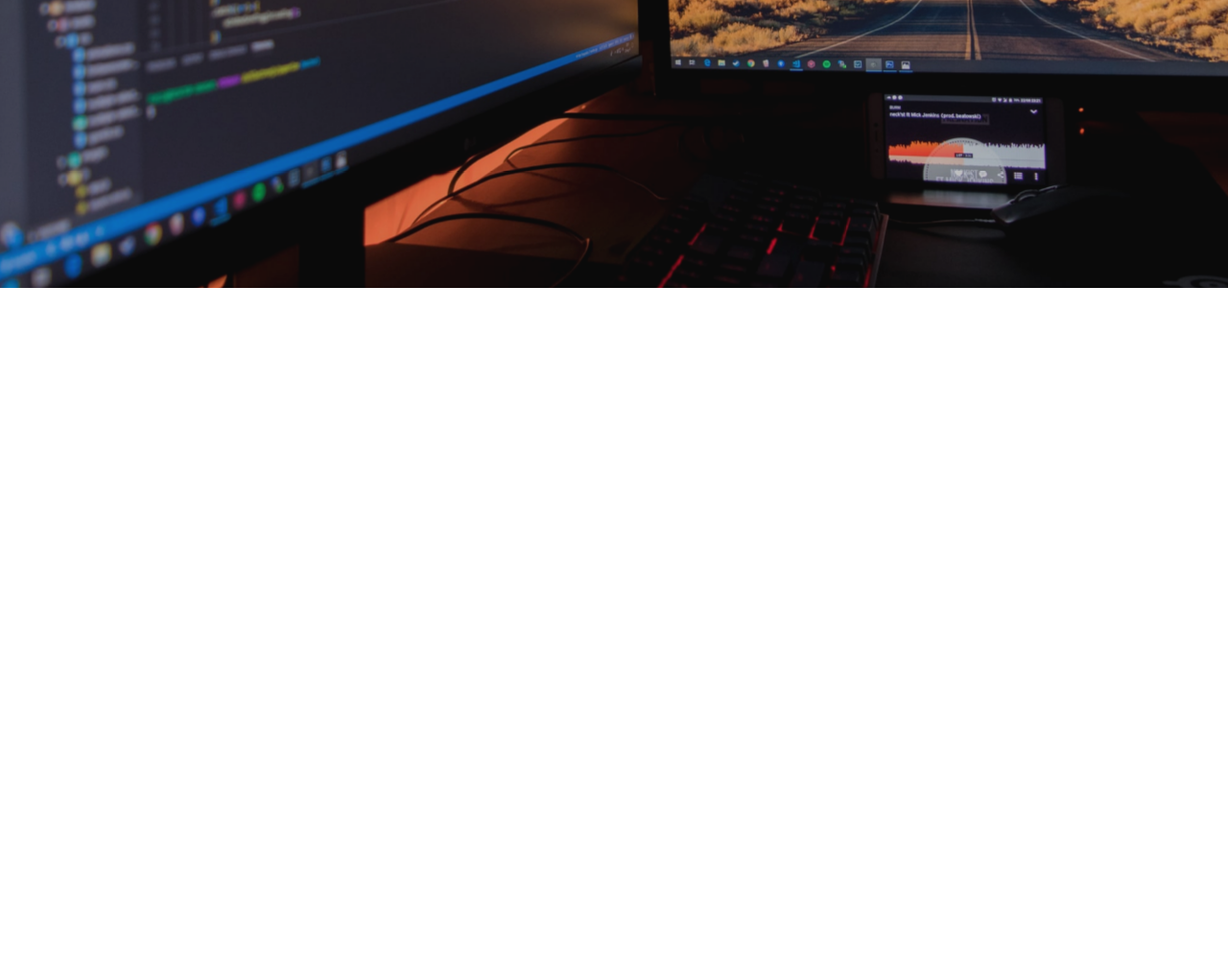
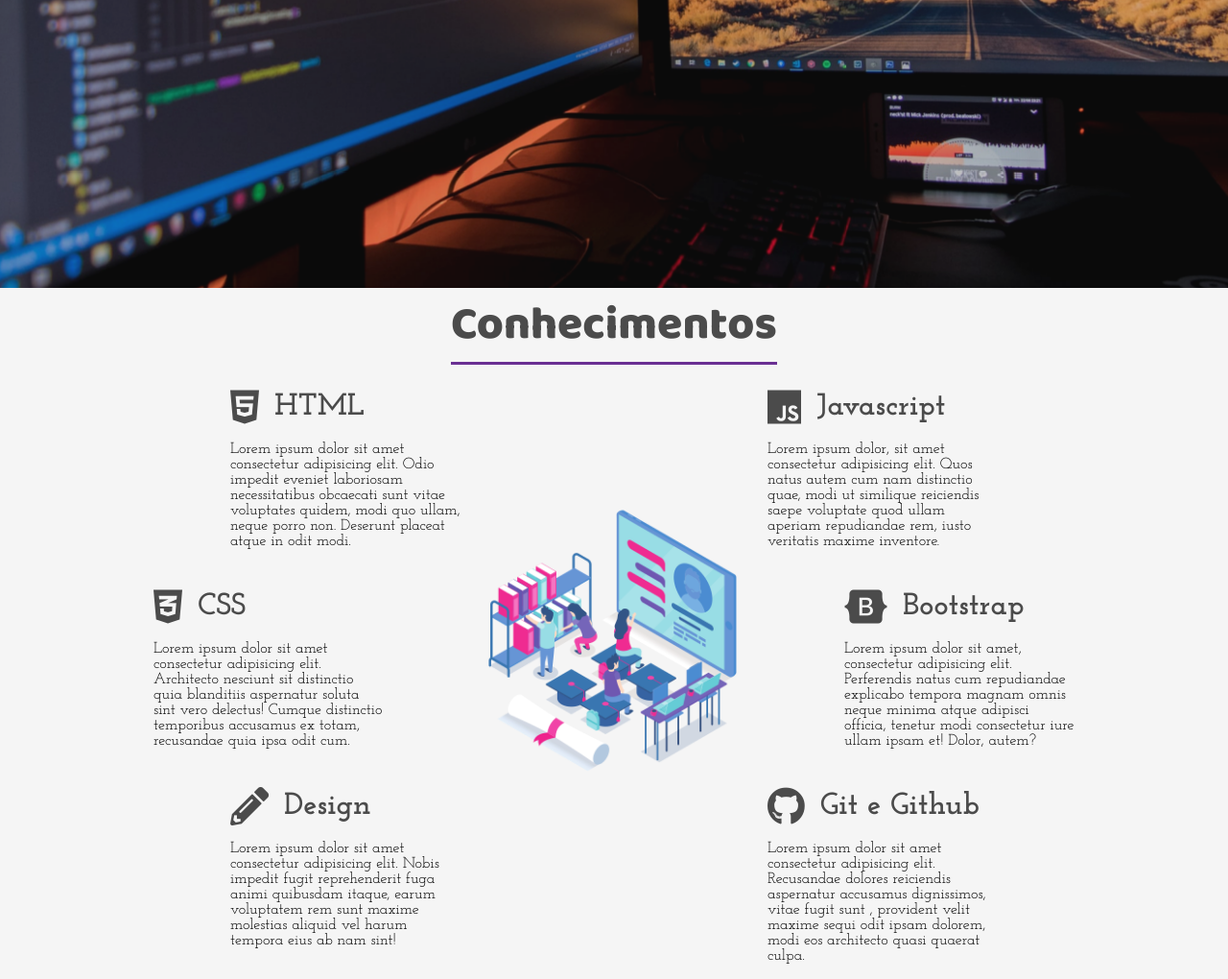
Before and after one commit to AleAlenDaYT/Portifolio, a plain HTML site: page index.html in a window 1280 px wide. Shown: the part 500-1520 px from the top of the page at 96% size. Before the commit the page ends 800 px from the top, so only its background shows below. Drawn offline with Linux system fonts and the light colour scheme.

Commit message:
:package:seção de conhecimentos

```diff
--- a/index.html
+++ b/index.html
@@ -35,7 +35,7 @@
       </div>
     </header>
 
-    <div class="sidebar">
+    <aside class="sidebar">
       <nav>
         <ul class="menu">
           <li class="menu-item"><a href="#" class="menu-link">Home</a></li>
@@ -50,7 +50,84 @@
         <a href=""><i class="fab fa-github-alt"></i></a>
         <a href=""><i class="fab fa-twitter"></i></a>
       </div>
-    </div>
+    </aside>
+
+    <section class="sessao-conhecimentos">
+      <div class="sessao-header">
+        <h1>Conhecimentos</h1>
+      </div>
+      <div class="conhecimentos">
+        <div class="conhecimento">
+          <div class="conhecimento-header">
+            <i class="fab fa-html5"></i>
+            <h3>HTML</h3>
+          </div>
+          <div class="conhecimento-text">
+            <p>Lorem ipsum dolor sit amet consectetur adipisicing elit.
+               Odio impedit eveniet laboriosam necessitatibus obcaecati sunt vitae voluptates
+               quidem, modi quo ullam, neque porro non. Deserunt placeat atque in odit modi.</p>
+          </div>
+        </div>
+        <div class="conhecimento">
+          <div class="conhecimento-header">
+            <i class="fab fa-css3-alt"></i>
+            <h3>CSS</h3>
+          </div>
+          <div class="conhecimento-text">
+            <p>Lorem ipsum dolor sit amet consectetur adipisicing elit. Architecto nesciunt
+              sit distinctio quia blanditiis aspernatur soluta sint vero delectus! Cumque distinctio temporibus
+              accusamus ex totam, recusandae quia ipsa odit cum.</p>
+          </div>
+        </div>
+        <div class="conhecimento">
+          <div class="conhecimento-header">
+            <i class="fas fa-pencil-alt"></i>
+            <h3>Design</h3>
+          </div>
+          <div class="conhecimento-text">
+            <p>Lorem ipsum dolor sit amet consectetur adipisicing elit.
+              Nobis impedit fugit reprehenderit fuga animi quibusdam itaque, earum voluptatem rem
+              sunt maxime molestias aliquid vel harum tempora eius ab nam sint!</p>
+          </div>
+        </div>
+        <div class="conhecimento">
+          <div class="conhecimento-header">
+            <i class="fab fa-js"></i>
+            <h3>Javascript</h3>
+          </div>
+          <div class="conhecimento-text">
+            <p>Lorem ipsum dolor, sit amet consectetur adipisicing elit. Quos natus autem cum nam distinctio quae,
+              modi ut similique reiciendis saepe voluptate quod ullam aperiam repudiandae rem,
+              iusto veritatis maxime inventore.</p>
+          </div>
+        </div>
+        <div class="conhecimento">
+          <div class="conhecimento-header">
+            <i class="fab fa-bootstrap"></i>
+            <h3>Bootstrap</h3>
+          </div>
+          <div class="conhecimento-text">
+            <p>Lorem ipsum dolor sit amet, consectetur adipisicing elit. Perferendis natus cum repudiandae
+              explicabo tempora magnam omnis neque minima atque
+              adipisci officia, tenetur modi consectetur iure ullam ipsam et! Dolor, autem?</p>
+          </div>
+        </div>
+        <div class="conhecimento">
+          <div class="conhecimento-header">
+            <i class="fab fa-github"></i>
+            <h3>Git e Github</h3>
+          </div>
+          <div class="conhecimento-text">
+            <p>Lorem ipsum dolor sit amet consectetur adipisicing elit. Recusandae dolores reiciendis aspernatur
+              accusamus dignissimos, vitae fugit sunt
+              , provident velit maxime sequi odit ipsam dolorem, modi eos architecto quasi quaerat culpa.</p>
+          </div>
+        </div>
+        <div class="conhecimento-img-wrapper">
+          <img src="img/conhecimentos.png" alt="imagem conhecimento">
+        </div>
+      </div>
+    </section>
 
   </div>
 
--- a/style.css
+++ b/style.css
@@ -229,3 +229,90 @@ header{
 .social-media i:hover{
     background-color:#E100FF
 }
+.conhecimentos{
+    display: grid;
+    grid-template-columns: repeat(16, 1fr);
+    grid-template-rows: repeat(6, 6rem);
+    row-gap:.5rem
+}
+
+.conhecimento:nth-child(1){
+    grid-column: 4/7;
+    grid-row: 1/3;
+
+
+}
+.conhecimento:nth-child(2){
+    grid-column: 3/6;
+    grid-row: 3/5;
+
+
+}
+.conhecimento:nth-child(3){
+    grid-column: 4/7;
+    grid-row: 5/-1;
+
+}
+.conhecimento:nth-child(4){
+    grid-column: 11/14;
+    grid-row: 1/3;
+
+}
+.conhecimento:nth-child(5){
+    grid-column: 12/15;
+    grid-row: 3/5;
+
+}
+.conhecimento:nth-child(6){
+    grid-column: 11/14;
+    grid-row: 5/-1;
+
+}
+.sessao-conhecimentos{
+    background-color: #f5f5f5;
+}
+.sessao-header{
+    display: flex;
+    align-items: center;
+    justify-content: center;
+
+}
+.sessao-header h1{
+    font-family: var(--font-primary);
+    font-size: 3rem;
+    color: #4b4b4b;
+    border-bottom: solid 3px #6a3093;
+    margin-bottom: 1.5rem;
+
+}
+.conhecimento-header{
+    display: flex;
+    align-items: center;
+    color: #4b4b4b
+}
+.conhecimento-header i{
+    font-size: 2.5rem;
+
+
+}
+.conhecimento-header h3{
+    font-family: var(--font-secundary);
+    font-size: 2rem;
+    padding-left: 1rem;
+
+}
+.conhecimento-text{
+    font-family: var(--font-secundary);
+    margin-top: 1rem;
+
+
+}
+.conhecimento-img-wrapper{
+    grid-column: 7/11;
+    grid-row: 2/6;
+    width: 100%;
+
+}
+.conhecimento-img-wrapper img{
+    object-fit: cover;
+    width: 100%;
```
Also changed, not shown: Img/conhecimentos.png (added).
